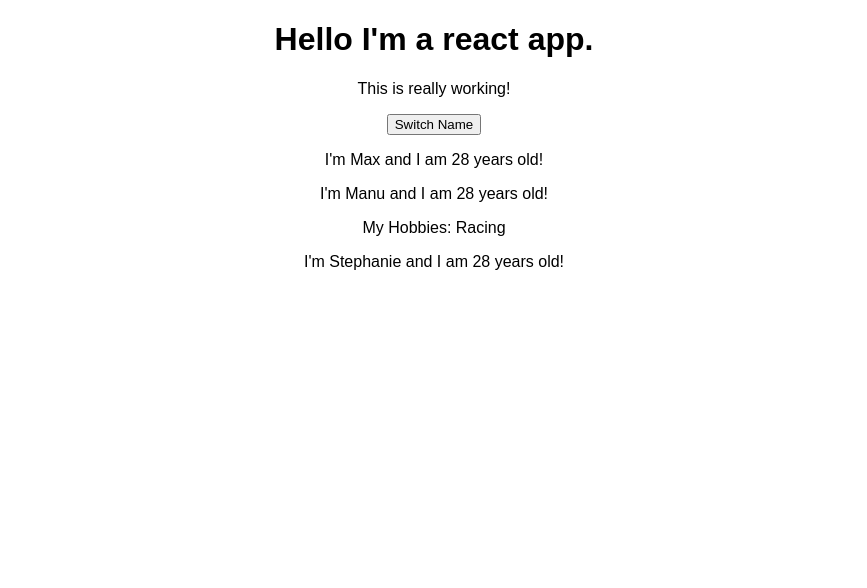
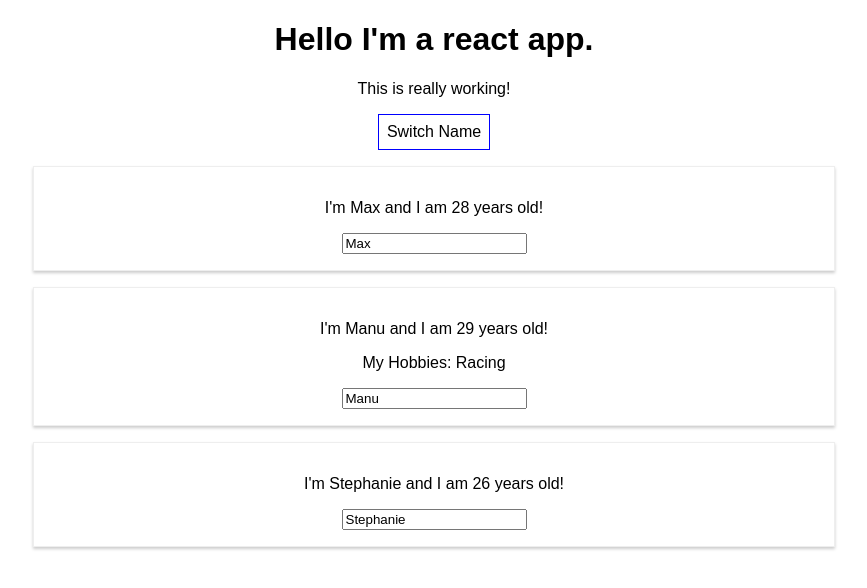
Before and after one commit to SarahHarrington/react-udemy, a React (Create React App) app in the folder react-lesson-1/: page / in a window 1280 px wide. Shown: the top 588 px of the page, without its empty margins (206-1073 px from the left). Built offline with nearby package versions, Linux system fonts and the light colour scheme.

Commit message:
updated per lecture

```diff
--- a/react-lesson-1/src/App.js
+++ b/react-lesson-1/src/App.js
@@ -8,26 +8,59 @@
       {name: 'Max', age: 28},
       {name: 'Manu', age: 29},
       {name: 'Stephanie', age: 26}
-    ]
+    ],
+    otherState: 'some other value'
   }
   //use handler to show that this is a method you're no actively calling
   //it's an event handler
-  switchNameHandler = () => {
+  switchNameHandler = (newName) => {
     // console.log('Was clicked!')
     //DON"T DO THIS   this.state.persons[0].name = 'Maximillian'
-    this.setState({})
+    this.setState({persons: [
+      {name: newName, age: 28},
+      {name: '', age: 29},
+      {name: 'Stephanie', age: 35}
+    ]
+  })
     //setState() - will merge this with the state that was previously defined
-  }
+}
+
+  nameChangedHandler = (event) => {
+    this.setState({persons: [
+      {name: 'Max', age: 28},
+      {name: event.target.value, age: 29},
+      {name: 'Stephanie', age: 35}
+    ]
+  })
+}
 
   render() {
+    const style = {
+      backgroundColor: 'white',
+      font: 'inherit',
+      border: '1px solid blue',
+      padding: '8px',
+      cursor: 'pointer'
+    }
+
     return (
       <div className="App">
         <h1>Hello I'm a react app.</h1>
         <p>This is really working!</p>
-        <button onClick={this.switchNameHandler}>Switch Name </button>
-        <Person name={this.state.persons[0].name} age={this.state.persons[0].age}/>
-        <Person name={this.state.persons[1].name} age={this.state.persons[0].age}>My Hobbies: Racing</Person>
-        <Person name={this.state.persons[2].name} age={this.state.persons[0].age} />
+        <button
+          onClick={() => this.switchNameHandler('Maximilian')}
+          style={style} >Switch Name </button>
+        <Person
+          name={this.state.persons[0].name}
+          age={this.state.persons[0].age}/>
+        <Person
+          name={this.state.persons[1].name}
+          age={this.state.persons[1].age}
+          click={this.switchNameHandler.bind(this, 'Max!')}
+          changed={this.nameChangedHandler}>My Hobbies: Racing</Person>
+        <Person
+          name={this.state.persons[2].name}
+          age={this.state.persons[2].age} />
       </div>
     );
     // return React.createElement('div', null, React.createElement('h1', {className: 'App'}, 'Hello, I\'m a react app'));
--- /dev/null
+++ b/react-lesson-1/src/Person/Person.css
@@ -0,0 +1,8 @@
+.Person {
+  width: 60%;
+  margin: 16px auto;
+  border: 1px solid #eee;
+  box-shadow: 0 2px 3px #ccc;
+  padding: 16px;
+  text-align: center;
+}
--- a/react-lesson-1/src/Person/Person.js
+++ b/react-lesson-1/src/Person/Person.js
@@ -1,11 +1,14 @@
 import React from 'react';
+
+import './Person.css';
 
 //arrow function and const since this won't change
 const person = (props) => {
   return (
-    <div>
-      <p>I'm {props.name} and I am {props.age} years old!</p>
+    <div className="Person">
+      <p onClick={props.click} >I'm {props.name} and I am {props.age} years old!</p>
       <p>{props.children}</p>
+      <input type="text" onChange={props.changed} value={props.name}/>
     </div>
     )
 }
```
